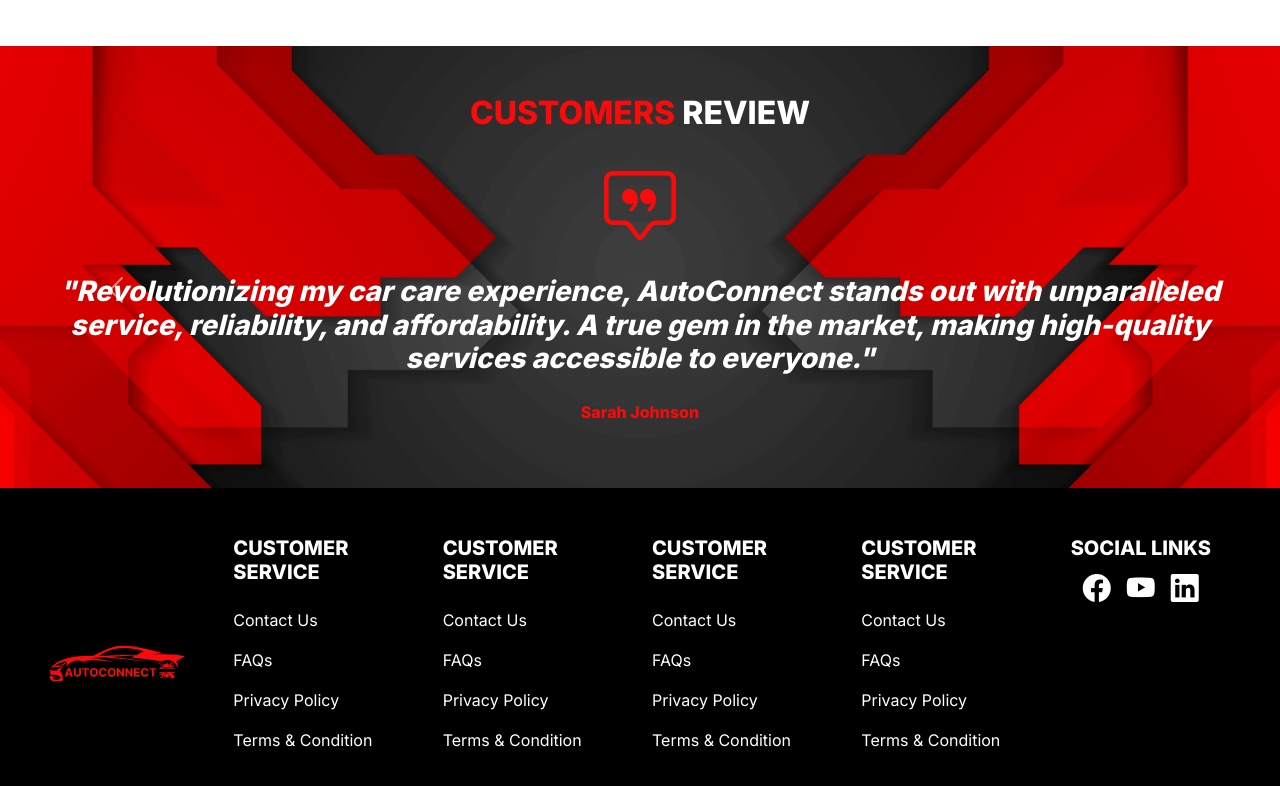
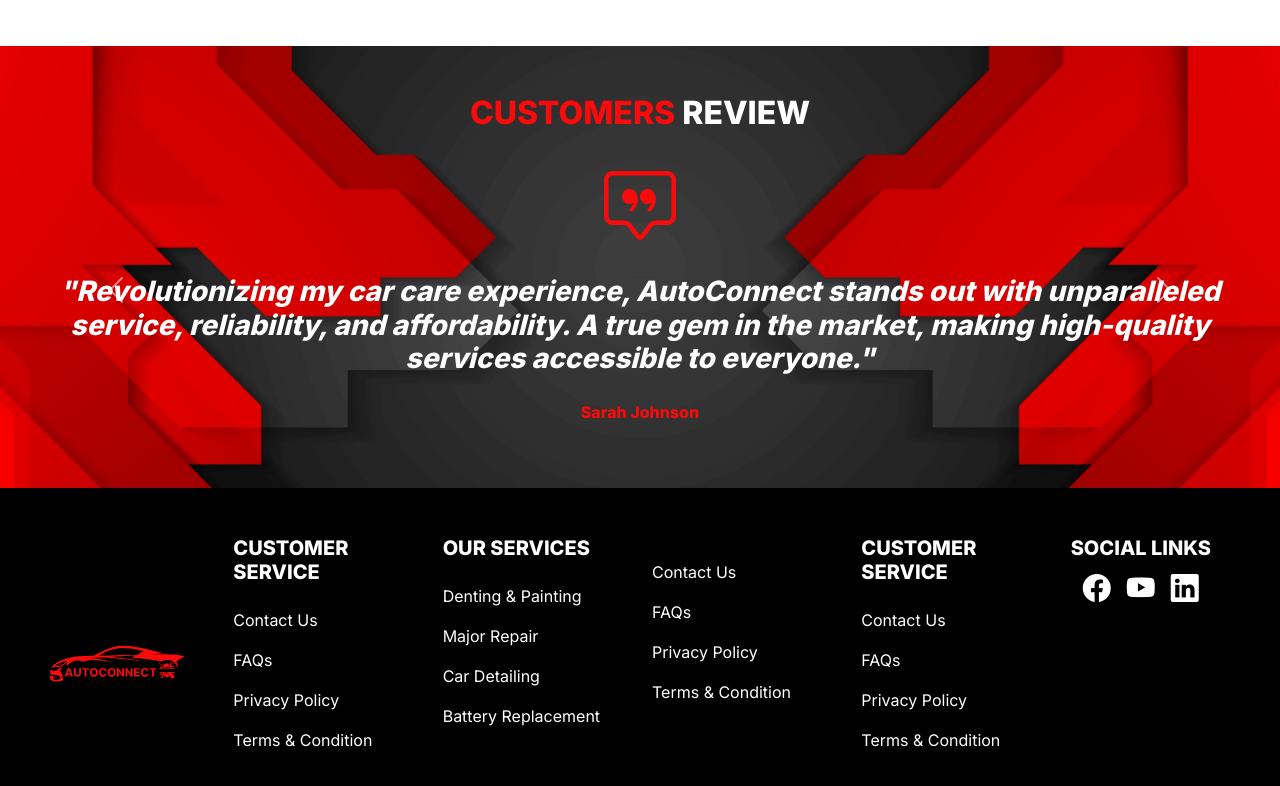
Before and after one commit to jaspherbagor/AutoConnect, a React (Create React App) app in the folder front-end/: page / in a window 1280 px wide. Shown: the part 1401-2187 px from the top of the page. Built offline with nearby package versions, Linux system fonts and the light colour scheme.

Commit message:
added a services in the footer links

```diff
--- a/front-end/src/components/layouts/client/footer.jsx
+++ b/front-end/src/components/layouts/client/footer.jsx
@@ -24,22 +24,22 @@ const ClientFooter = () => {
               </a>
             </div>
             <div className="col-lg-2 col-md-4 col-sm-6 col-12 text-lg-start text-md-start text-sm-start text-center text-white mb-4">
-            <h5 className="fw-bolder mb-4">CUSTOMER SERVICE</h5>
+            <h5 className="fw-bolder mb-4">OUR SERVICES</h5>
               <a href="" className="text-decoration-none text-white">
-                <p className="footer-link">Contact Us</p>
+                <p className="footer-link">Denting & Painting</p>
               </a>
               <a href="" className="text-decoration-none text-white">
-              <p className="footer-link">FAQs</p>
+              <p className="footer-link">Major Repair</p>
               </a>
               <a href="" className="text-decoration-none text-white">
-              <p className="footer-link">Privacy Policy</p>
+              <p className="footer-link">Car Detailing</p>
               </a>
               <a href="" className="text-decoration-none text-white">
-              <p className="footer-link">Terms & Condition</p>
+              <p className="footer-link">Battery Replacement</p>
               </a>
             </div>
             <div className="col-lg-2 col-md-4 col-sm-6 col-12 text-lg-start text-md-start text-sm-start text-center text-white mb-4">
-            <h5 className="fw-bolder mb-4">CUSTOMER SERVICE</h5>
+            <h5 className="fw-bolder mb-4"></h5>
               <a href="" className="text-decoration-none text-white">
                 <p className="footer-link">Contact Us</p>
               </a>
```
